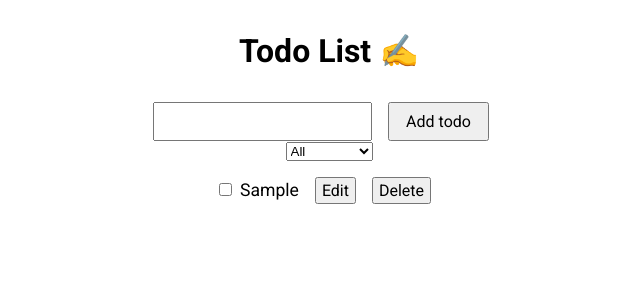
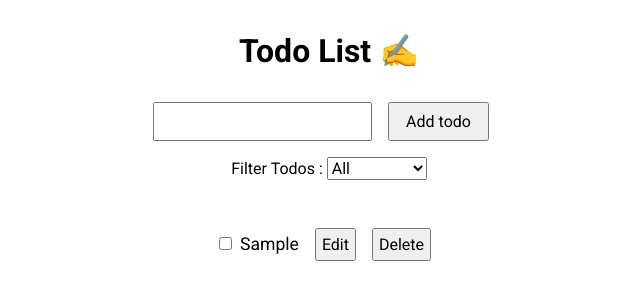
Before and after one commit to aman11s/learnyst-assignment, a React (Create React App) app: page / in a window 1280 px wide. Both pictures are taken after typing "Sample" into the empty fields and a click on the button "Add todo". Shown: the top 300 px of the page, without its empty margins (311-951 px from the left). Built offline with nearby package versions, Linux system fonts and the light colour scheme.

Commit message:
style : filter todos

```diff
--- a/src/App.css
+++ b/src/App.css
@@ -11,3 +11,16 @@ input {
   font-family: inherit;
   font-size: inherit;
 }
+
+.filter-todos {
+  margin: 1rem 0rem;
+}
+
+.filter-select {
+  font-family: inherit;
+  font-size: inherit;
+}
+
+.todo-list {
+  margin: 3rem 0;
+}
--- a/src/App.jsx
+++ b/src/App.jsx
@@ -29,7 +29,14 @@ function App() {
       </h1>
 
       <AddTodo />
-      <select onChange={filterSelectHandler} name="filter">
+
+      <div className="filter-todos">
+        <span>Filter Todos : </span>
+        <select
+          className="filter-select"
+          onChange={filterSelectHandler}
+          name="filter"
+        >
           {filterOptions.map((option) => {
             return (
               <option value={option} key={option}>
@@ -38,9 +45,12 @@ function App() {
             );
           })}
         </select>
+      </div>
+      <div className="todo-list">
         {filteredTodos.map((todoDetails) => {
           return <TodoCard key={todoDetails.id} todoDetails={todoDetails} />;
         })}
+      </div>
     </div>
   );
 }
--- a/src/components/TodoCard/TodoCard.css
+++ b/src/components/TodoCard/TodoCard.css
@@ -15,3 +15,8 @@
 .todo-completed {
   text-decoration: line-through;
 }
+
+.todo-card button,
+.todo-card input {
+  padding: 5px;
+}
```
Lines whose indentation alone changed are shown as unchanged.
